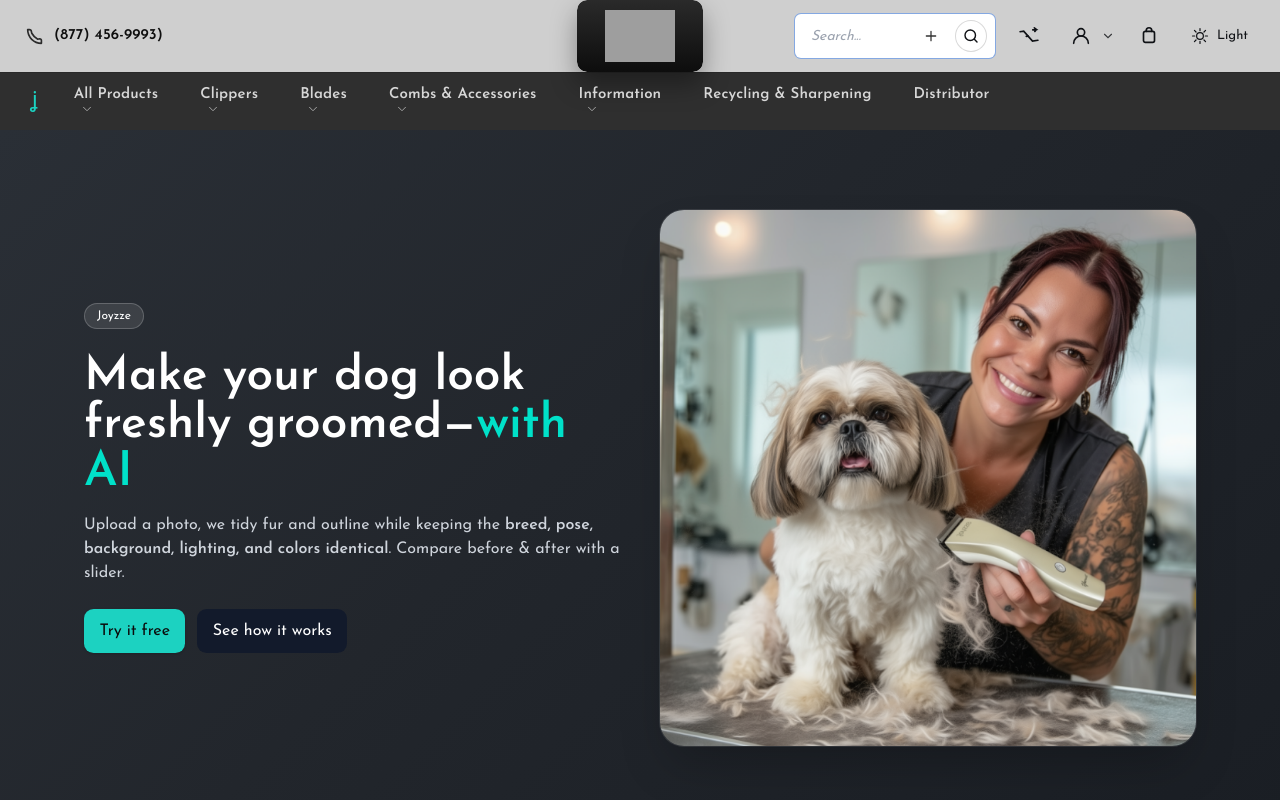
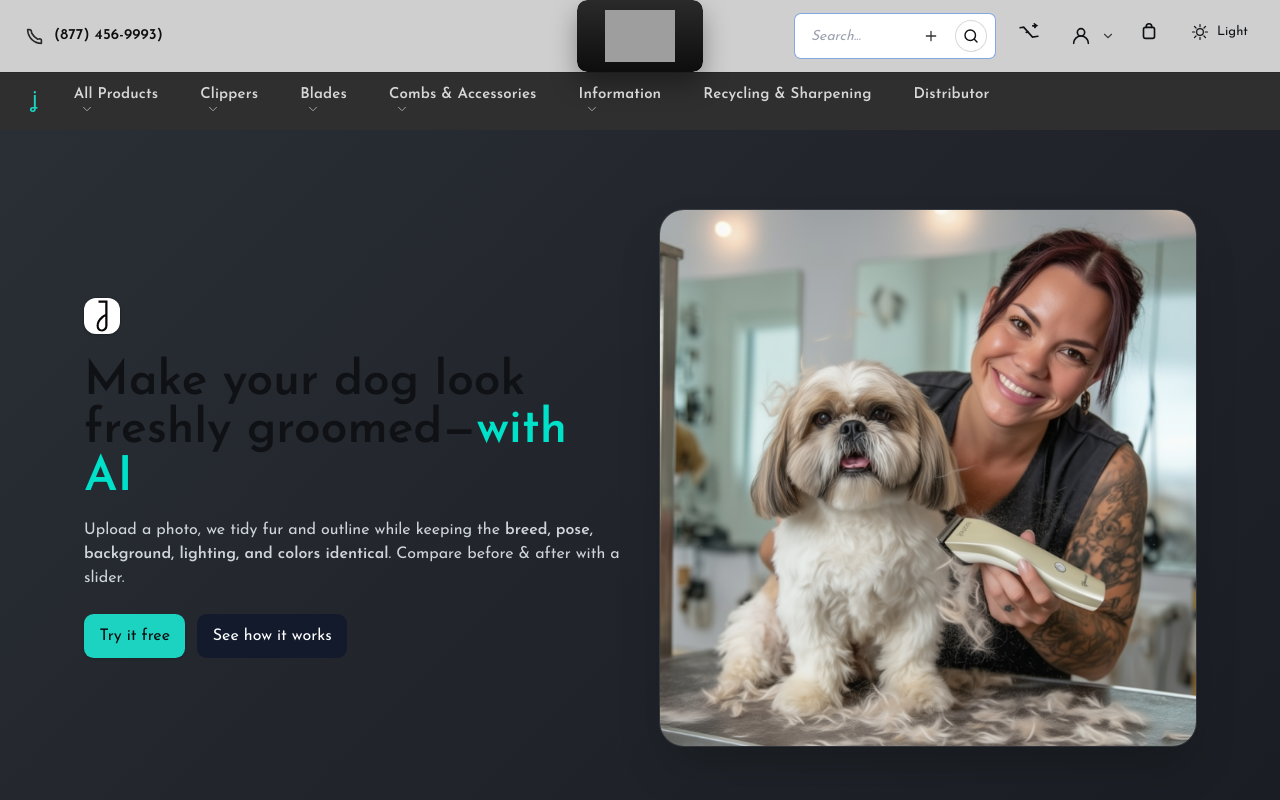
Before and after one commit to Rehan111-555/Groom-dog, a Next.js app: page / in a window 1280 px wide. Shown: the top 800 px of the page. Built offline with nearby package versions, Linux system fonts and the light colour scheme; grey boxes are pictures that could not be loaded.

Commit message:
Update page.jsx

```diff
--- a/app/page.jsx
+++ b/app/page.jsx
@@ -324,7 +324,7 @@ function UploadAndResult(){
 
             {/* small thumbnail like SS3 */}
             {hasInput && (
-              <div className="absolute top-3 left-3 flex items-center gap-3 rounded-xl px-2.5 py-2 bg-black/5 dark:bg-white/5 ring-1 ring-[var(--app-border)]">
+              <div className="absolute top-3 left-3 flex items-center gap-3 rounded-xl px-2.5 py-2 bg-black/5 dark:bg:white/5 ring-1 ring-[var(--app-border)]">
                 <div className="w-14 h-14 rounded-lg overflow-hidden bg-black/10">
                   <img src={previewUrl} alt="thumb" className="w-full h-full object-cover"/>
                 </div>
@@ -430,7 +430,7 @@ function SigninHeader({ theme, onToggleTheme }) {
       {/* top row: phone | logo | search + icons */}
       <div className={topBarClass}>
         <div className="max-w-[1280px] mx-auto px-4 lg:px-6 h-[72px] grid grid-cols-[1fr_auto_1fr] items-center">
-          <a href="tel:(877) 456-9993" className="justify-self-start flex items-center gap-2 text-[#0f0f0f] dark:text-white">
+          <a href="tel:(877) 456-9993" className="justify-self-start flex items-center gap-2 text-[#0f0f0f] dark:text:white">
             <Icon.Phone className="opacity-85" />
             <span className="text-[15px] font-semibold tracking-[.01em]">(877) 456-9993)</span>
           </a>
@@ -451,7 +451,7 @@ function SigninHeader({ theme, onToggleTheme }) {
             </div>
           </a>
 
-          <div className="justify-self-end flex items-center gap-4">
+          <div className="justify-self-end flex items:center gap-4">
             <div className="relative hidden md:block">
               <form action="/search.php" method="get">
                 <input
@@ -627,11 +627,19 @@ function SigninHeader({ theme, onToggleTheme }) {
    ========================================================= */
 function Hero(){
   return (
-    <header className="relative overflow-hidden text-white"
+    <header className="relative overflow-hidden text:white"
       style={{background: 'linear-gradient(135deg,#2a2f36 0%, #22262c 45%, #1a1e24 100%)'}}>
       <div className="container mx-auto px-6 py-20 grid lg:grid-cols-2 gap-10 items-center">
         <div>
-          <div className="inline-block px-3 py-1 text-xs rounded-full bg-white/10 border border-white/20 mb-6">Joyzze</div>
+          {/* REPLACED PILL WITH LOGO IMAGE — only change requested */}
+          <div className="mb-6">
+            <img
+              src="/dog-5.png"
+              alt="Joyzze"
+              className="w-9 h-9 rounded-xl bg-white shadow ring-1 ring-black/10 object-contain p-0.5"
+            />
+          </div>
+
           <h1 className="text-4xl md:text-5xl font-extrabold leading-tight">
             Make your dog look freshly groomed—<span className="text-[#00e1c9]">with AI</span>
           </h1>
@@ -663,7 +671,7 @@ function HowItWorks() {
           <p className="text-sm text-slate-600 dark:text-[var(--app-muted)]">PNG or JPG up to ~12MB. Works best with a clear subject.</p>
           <div className="mt-auto pt-4"><a href="#app" className="btn btn-primary inline-flex w-[140px] justify-center">Upload now</a></div>
         </Card>
-        <Card className="p-6 flex flex-col min-h-[220px]">
+        <Card className="p-6 flex flex-col min-h:[220px]">
           <div className="w-6 h-6 rounded-full bg-[#323030] text-white grid place-items-center text-xs mb-3">2</div>
           <h3 className="font-semibold mb-1">Let AI groom</h3>
           <p className="text-sm text-slate-600 dark:text-[var(--app-muted)]">We tidy fur around face and paws for a neat, cleaned look—while keeping everything else unchanged.</p>
@@ -715,7 +723,7 @@ function SigninFooter() {
     <footer className="bg-[#4a4a4a] text-slate-100">
       <FooterPromoRibbon />
 
-      <div className="max-w-[1280px] mx-auto px-6 py-12 grid lg:grid-cols-3 gap-10">
+      <div className="max-w:[1280px] mx-auto px-6 py-12 grid lg:grid-cols-3 gap-10">
         {/* Left: Links */}
         <div>
           <h4 className="text-[var(--joyzze-teal)] tracking-wide text-lg mb-4">LINKS</h4>
@@ -779,7 +787,7 @@ function SigninFooter() {
         </div>
         <div className="mt-6 flex items-center justify-end gap-4 opacity-90 text-xs">
           <span className="px-2 py-1 rounded bg-white/10">AMEX</span>
-          <span className="px-2 py-1 rounded bg-white/10">Discover</span>
+          <span className="px-2 py-1 rounded bg:white/10">Discover</span>
           <span className="px-2 py-1 rounded bg-white/10">PayPal</span>
           <span className="px-2 py-1 rounded bg-white/10">VISA</span>
           <span className="px-2 py-1 rounded bg-white/10">MasterCard</span>
```
